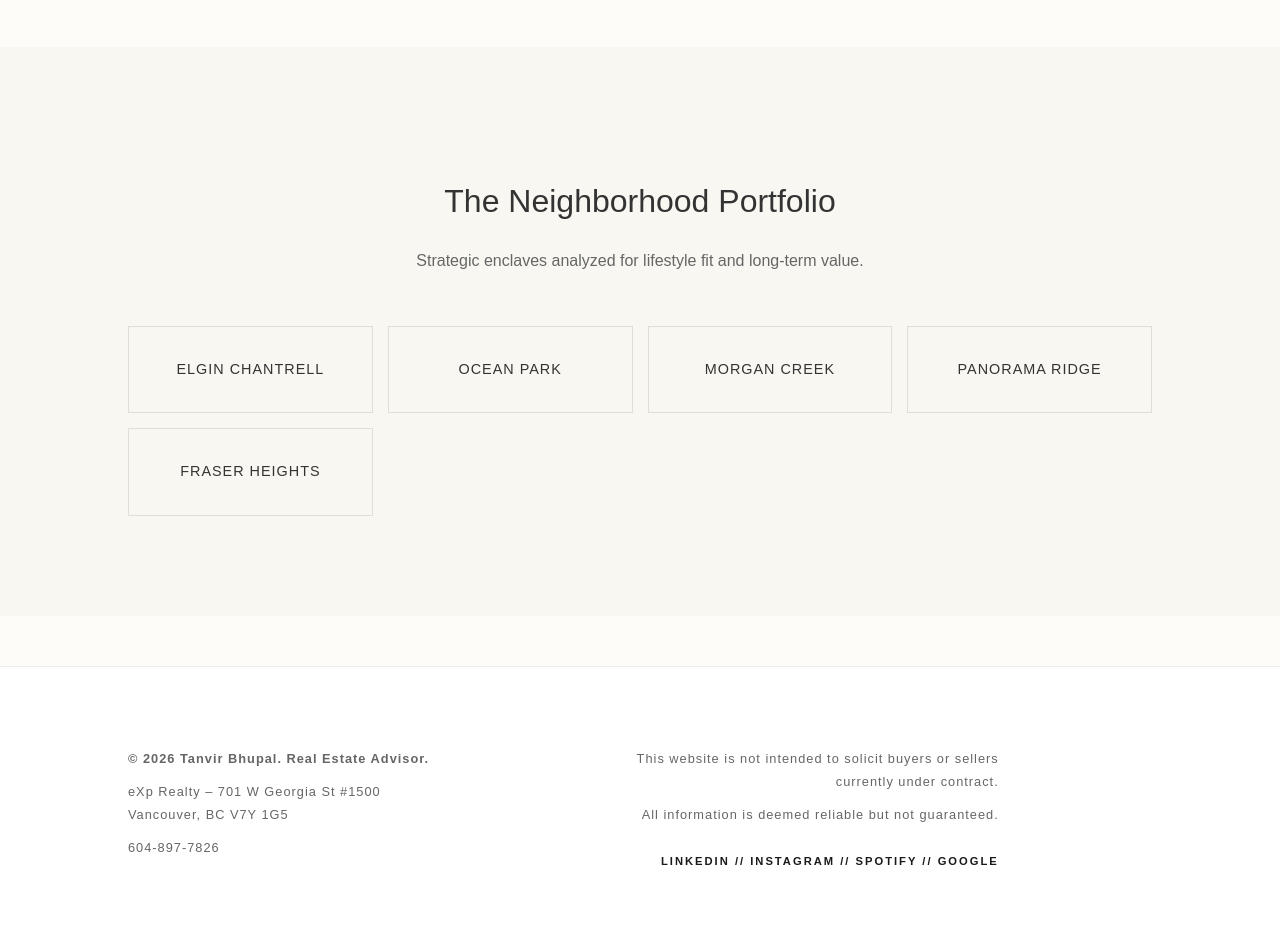
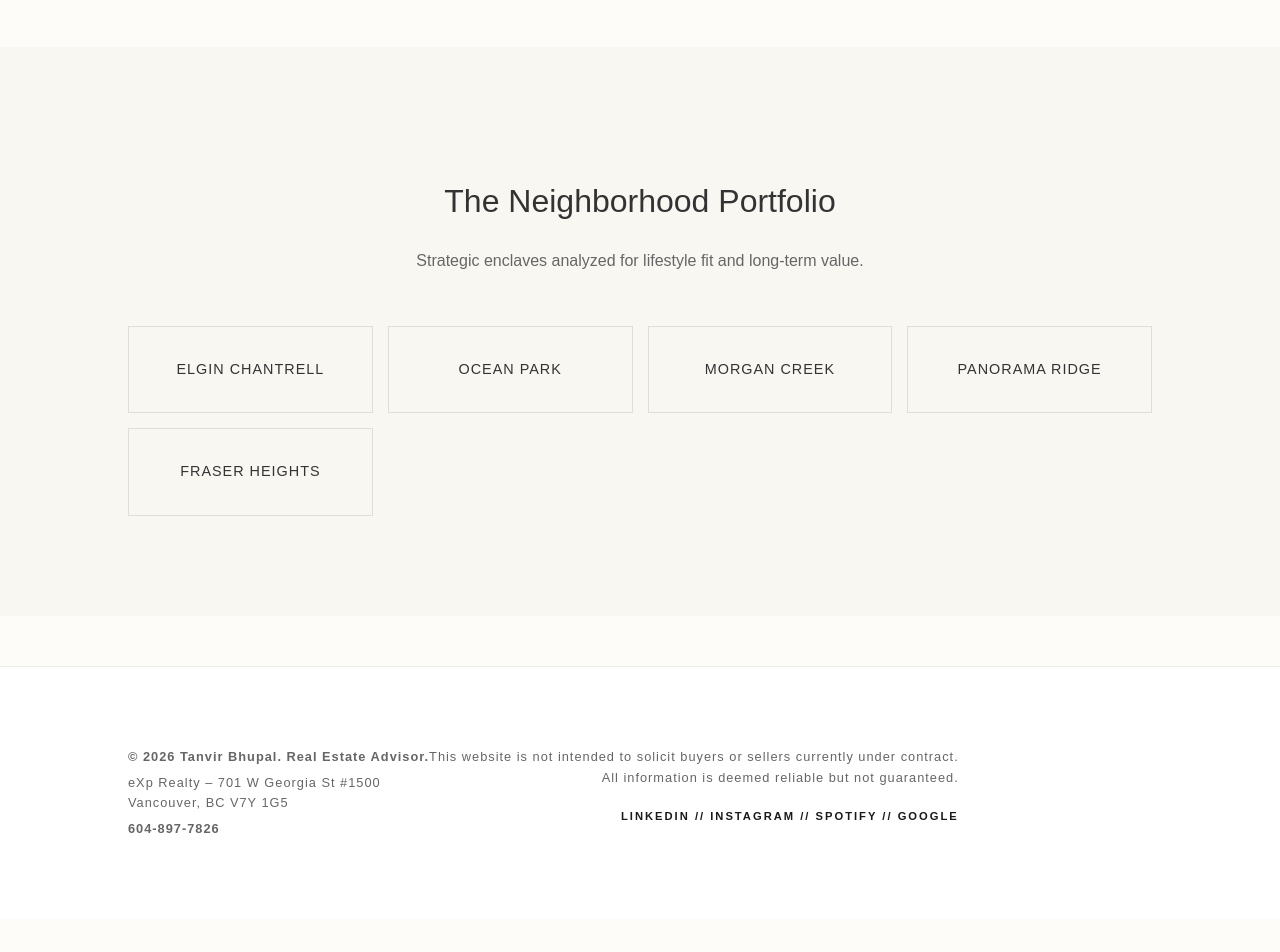
Before and after one commit to gvancouverhomes/tanvirbhupal-site, a Jekyll site: the page built from index.md, in a window 1280 px wide. Shown: the part 1277-2229 px from the top of the page. Built offline with Jekyll 4.4.1, drawn with Linux system fonts in a browser that asks for light colours; after the commit the page ends 2196 px from its top, so only the background shows below that.

Commit message:
ui: fix footer alignment for symmetrical layout

```diff
--- a/_layouts/default.html
+++ b/_layouts/default.html
@@ -25,19 +25,19 @@
     </main>
 
     <footer style="padding: 80px 10%; border-top: 1px solid #eee; background: #fff; font-size: 0.8rem; margin-top: 50px;">
-      <div style="display: flex; justify-content: space-between; align-items: flex-start; flex-wrap: wrap; gap: 40px;">
+      <div style="display: flex; justify-content: space-between; align-items: flex-start; flex-wrap: wrap;">
 
-        <div style="text-align: left; flex: 1; min-width: 250px;">
-          <p style="margin: 0 0 10px 0;"><strong>© 2026 Tanvir Bhupal. Real Estate Advisor.</strong></p>
+        <div style="text-align: left; line-height: 1.6;">
+          <p style="margin: 0 0 5px 0;"><strong>© 2026 Tanvir Bhupal. Real Estate Advisor.</strong></p>
           <p style="margin: 0; color: #666;">eXp Realty – 701 W Georgia St #1500</p>
           <p style="margin: 0; color: #666;">Vancouver, BC V7Y 1G5</p>
-          <p style="margin: 10px 0 0 0;">604-897-7826</p>
+          <p style="margin: 5px 0 0 0; font-weight: bold;">604-897-7826</p>
         </div>
 
-        <div style="text-align: right; flex: 1; min-width: 250px; color: #666;">
-          <p style="margin: 0 0 10px 0;">This website is not intended to solicit buyers or sellers currently under contract.</p>
+        <div style="text-align: right; color: #666; line-height: 1.6;">
+          <p style="margin: 0;">This website is not intended to solicit buyers or sellers currently under contract.</p>
           <p style="margin: 0;">All information is deemed reliable but not guaranteed.</p>
-          <div style="margin-top: 25px; letter-spacing: 2px; font-size: 0.7rem; color: #1a1a1a; font-weight: bold;">
+          <div style="margin-top: 20px; letter-spacing: 2px; font-size: 0.7rem; color: #1a1a1a; font-weight: bold;">
             LINKEDIN // INSTAGRAM // SPOTIFY // GOOGLE
           </div>
         </div>
```
